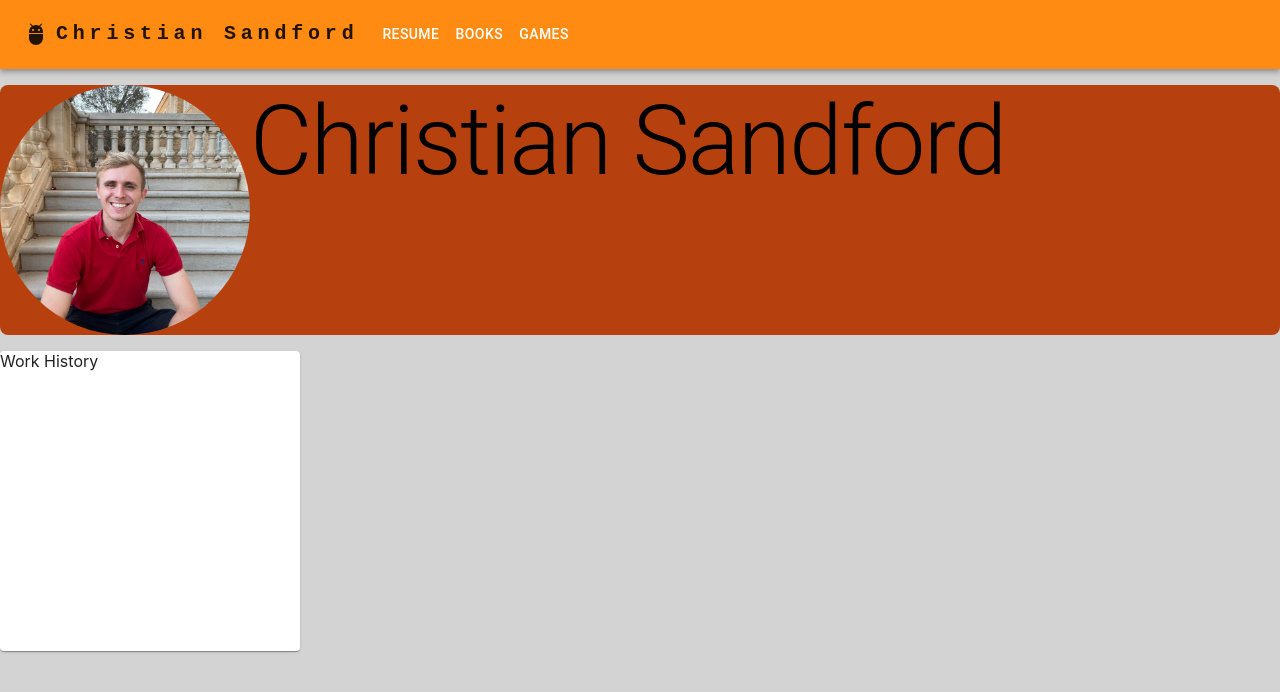
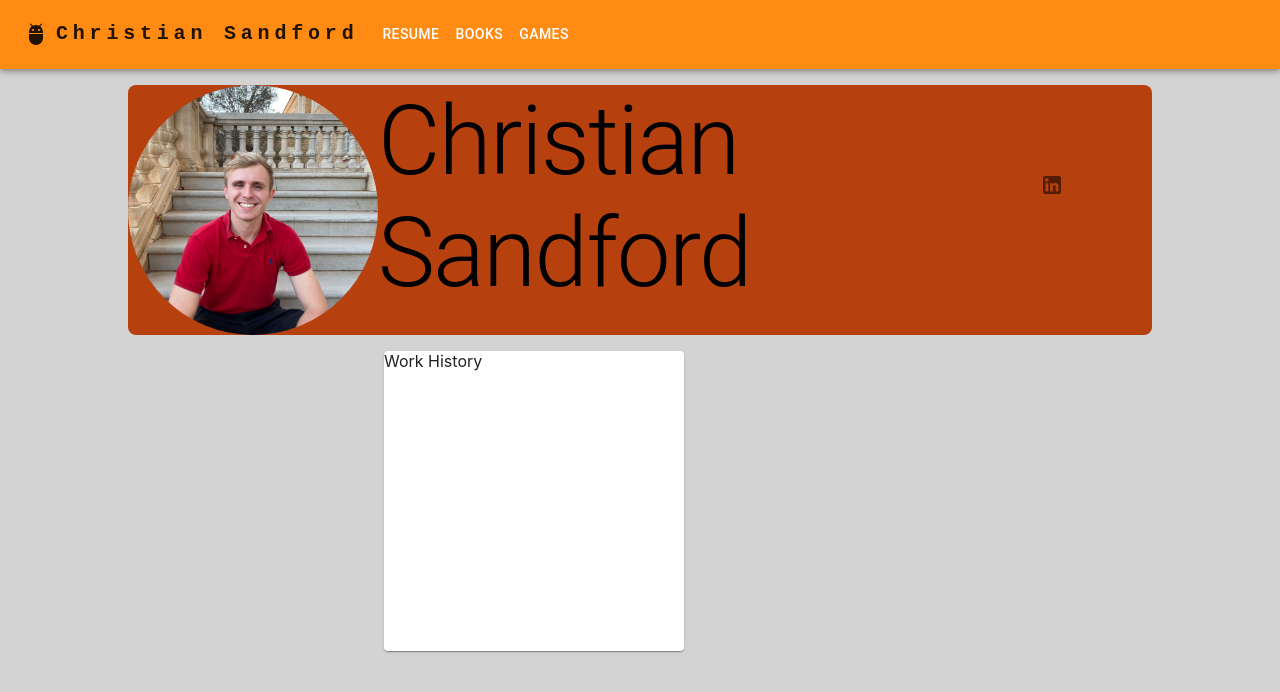
Before and after one commit to christiansandford/christiansandford.github.io, a React (Create React App) app: page / in a window 1280 px wide. Shown: the top 692 px of the page. Built offline with nearby package versions, Linux system fonts and the light colour scheme.

Commit message:
resume page styling

```diff
--- a/src/App.js
+++ b/src/App.js
@@ -10,7 +10,7 @@ function App() {
   const [activePage, setActivePage] = useState('Resume'); // keep track of the active page for conditional rendering
 
   return (
-    <Box height="100%">
+    <Box display="flex" flexDirection="column" height="100%">
       <ResponsiveAppBar setActivePage={setActivePage} />
       {activePage == 'Resume' && <ResumePage />}
       {activePage == 'Games' && <GamesPage />}
--- a/src/components/ResumePage.js
+++ b/src/components/ResumePage.js
@@ -1,5 +1,6 @@
 import React from "react";
-import { Avatar, Box, Card, List, ListItemText, Typography } from "@mui/material";
+import { Avatar, Box, Button, Card, IconButton, List, ListItemText, Typography } from "@mui/material";
+import LinkedInIcon from '@mui/icons-material/LinkedIn';
 import GMLogo from "../img/general-motors-logo.png"
 import ChristianPic from "../img/christian_pic.jpg"
 
@@ -45,16 +46,18 @@ const oldPage = (    <Box display="flex" flexDirection="column" backgroundColor=
  */
 function ResumePage() {
   return (
-    <>
+    <Box display="flex" flexDirection="column" justifyContent="center">
       <Box
         aria-label="resume-page-header"
         display="flex"
-        width="100%"
+        width="80%"
+        justifyContent="center"
         sx={{
           backgroundColor: '#b7410e',
           height:250,
           borderRadius: 2,
           marginTop: 2,
+          marginLeft: "10%",
         }}
       >
         <Avatar
@@ -69,11 +72,14 @@ function ResumePage() {
         <Typography variant="h1">
           Christian Sandford
         </Typography>
+        <IconButton sx={{ width: 200, height: 200 }}>
+          <LinkedInIcon />
+        </IconButton>
       </Box>
-      <Card sx={{ width: 300, height: 300, marginTop: 2}}>
+      <Card sx={{ width: 300, height: 300, marginTop: 2, marginLeft: "30%"}}>
         Work History
       </Card>
-    </>
+    </Box>
   )
 }
 
```
